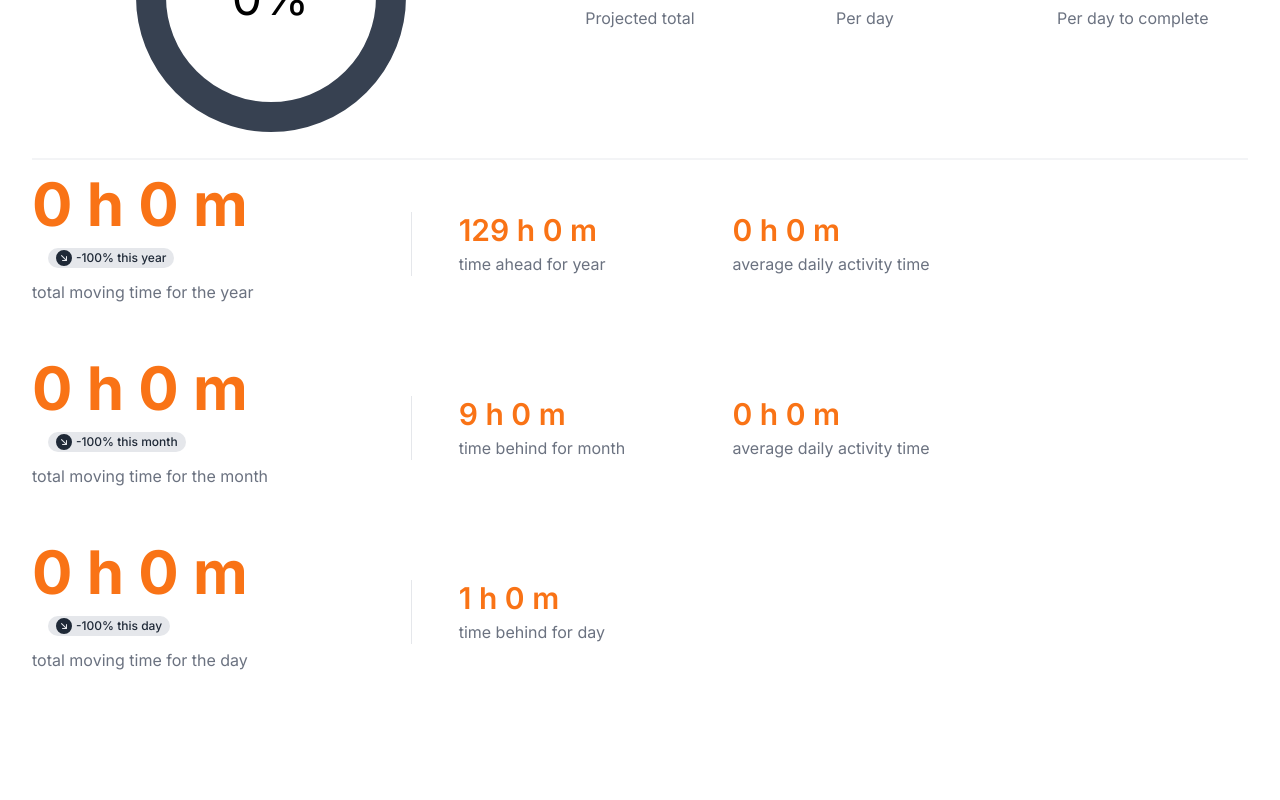
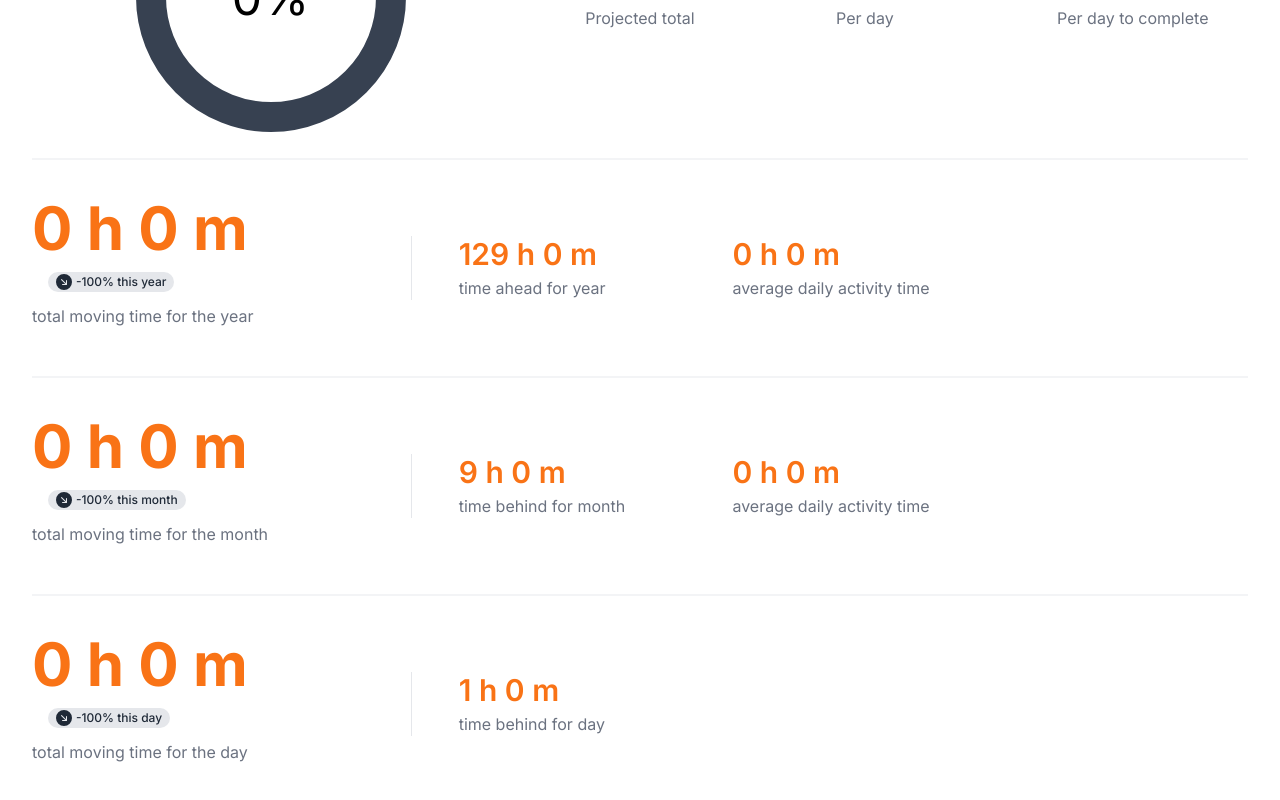
Before and after one commit to stratagize-dev/stratagize, a Next.js app: page / in a window 1280 px wide. Shown: the part 374-1174 px from the top of the page. Before the commit the page ends 1102 px from the top, so only its background shows below. Built offline with nearby package versions, Linux system fonts and the light colour scheme; no server answers; sample sign-in values are in the browser's storage.

Commit message:
style: add extra padding between stat rows

```diff
--- a/src/components/Stats.tsx
+++ b/src/components/Stats.tsx
@@ -55,7 +55,6 @@ export default function Stats({ activityStats }: Props) {
           </div>
         </div>
         <HorizontalSpacer />
-        <div className="grid items-center lg:grid-cols-12 gap-6 lg:gap-16">
         <StatsRow
           title={year.totalMovingTime().human}
           subTitle="total moving time for the year"
@@ -110,7 +109,6 @@ export default function Stats({ activityStats }: Props) {
           ]}
         />
       </div>
-      </div>
     </>
   );
 }
--- a/src/components/StatsRow.tsx
+++ b/src/components/StatsRow.tsx
@@ -1,6 +1,7 @@
 import MessageBlock from '@/components/MessageBlock';
 import ArrowDownRightCircleFill from '@/components/Icons/ArrowDownRightCircleFill';
 import ArrowUpRightCircleFill from '@/components/Icons/ArrowUpRightCircleFill';
+import HorizontalSpacer from '@/components/HorizontalSpacer';
 
 interface Props {
   title: string;
@@ -20,6 +21,7 @@ export const StatsRow = ({
 
   return (
     <>
+      <div className="grid items-center lg:grid-cols-12 gap-6 lg:gap-16 my-12">
         <div className="lg:col-span-4">
           <div className="lg:pr-6 xl:pr-12">
             <p className="text-6xl font-bold leading-10 text-orange-500">
@@ -48,6 +50,8 @@ export const StatsRow = ({
             ))}
           </div>
         </div>
+      </div>
+      <HorizontalSpacer />
     </>
   );
 };
```
Lines whose indentation alone changed are shown as unchanged.
